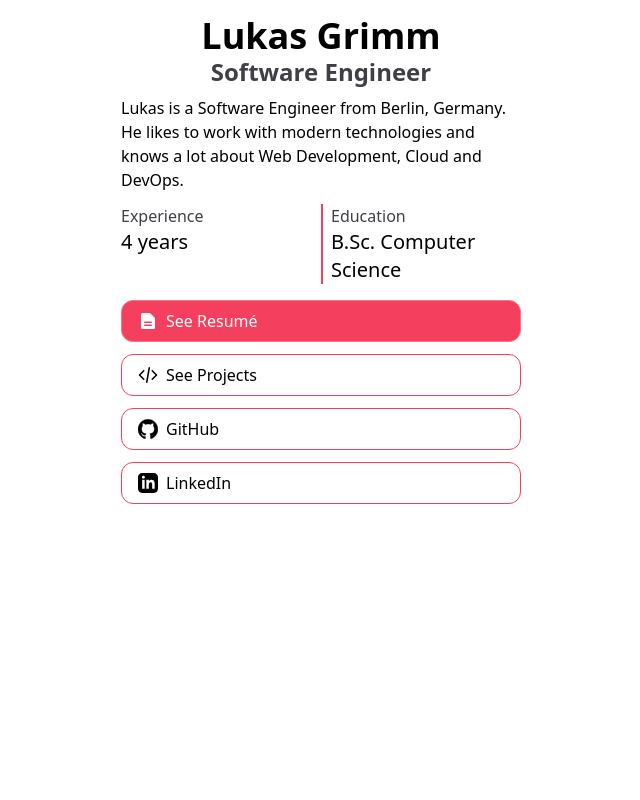
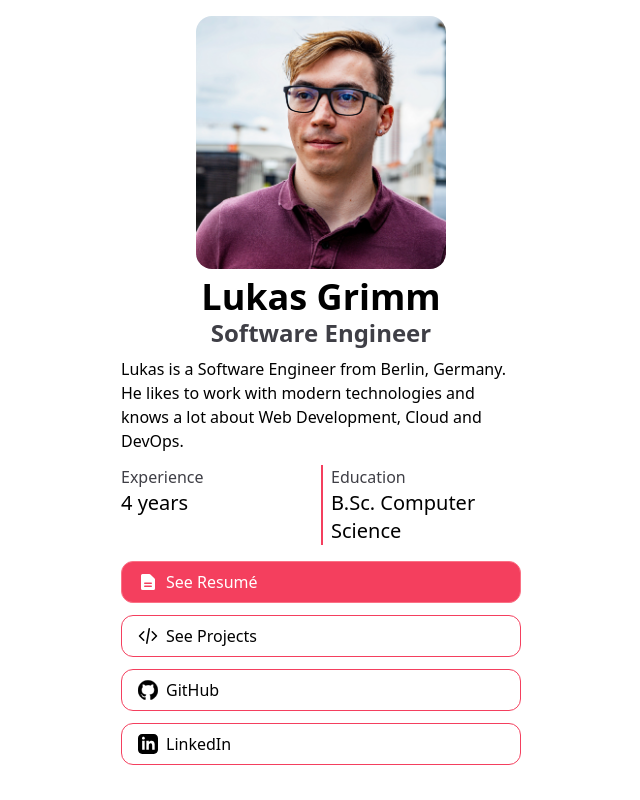
Before and after one commit to Untanky/homepage, a Next.js app: page / in a window 1280 px wide. Shown: the whole page, without its empty margins (319-959 px from the left). Built offline with nearby package versions, Linux system fonts and the light colour scheme.

Commit message:
Add image to homepage and resume

```diff
--- a/app/page.tsx
+++ b/app/page.tsx
@@ -2,11 +2,21 @@ import { CodeBracketIcon, DocumentTextIcon } from '@heroicons/react/20/solid';
 import { GitHubIcon } from '@/components/github-icon';
 import Link from 'next/link';
 import { LinkedInIcon } from '@/components/linkedin-icon';
+import Image from 'next/image';
 
 export default function Home() {
   return (
-    <main className="mx-4 sm:w-[400px] sm:mx-auto">
-      <h1 className="text-4xl font-bold text-center mt-4">
+    <main className="mx-4 sm:w-[400px] sm:mx-auto mt-4">
+      <Image
+        src="/profile.jpg"
+        alt="Profile Picture"
+        width={250}
+        height={250}
+        priority={true}
+        placeholder="empty"
+        className="mx-auto rounded-2xl"
+      />
+      <h1 className="text-4xl font-bold text-center mt-2">
         Lukas Grimm
       </h1>
       <h2 className="text-2xl font-semibold text-center text-zinc-700 dark:text-zinc-300">
--- a/app/resume/layout.tsx
+++ b/app/resume/layout.tsx
@@ -3,7 +3,7 @@ import type { ReactNode } from 'react';
 
 export default function ResumeLayout({ children }: { children: ReactNode[] }) {
   return (
-    <div className="w-[400px] m-4 mb-8 sm:mx-auto md:w-[800px] ">
+    <div className="w-[400px] px-4 mt-4 mb-8 mx-auto md:w-[800px]">
       <SmartNavigation />
       {children}
     </div>
--- a/app/resume/page.tsx
+++ b/app/resume/page.tsx
@@ -1,6 +1,7 @@
 import { loadJsonFile } from '@/lib/load-file';
 import type { Resume } from '@/models/resume';
 import { Metadata } from 'next';
+import Image from 'next/image';
 import { Biography } from './biography';
 import { EducationList } from './education-list';
 import { ExperienceList } from './experience-list';
@@ -29,13 +30,22 @@ export default async function Resume() {
 
   return (
     <main className="grid grid-cols-1 grid-rows-[auto_min-content_min-content_auto] gap-4 grid-flow-dense md:grid-cols-3">
-      <header className="mt-4 md:col-span-3">
+      <header className="relative self-center md:col-span-3 py-4 border border-rose-500 rounded-2xl mt-[140px] md:mt-0">
         <h1 className="text-4xl font-bold text-center">
           Lukas Grimm
         </h1>
         <h2 className="text-2xl font-medium text-center">
           Software Engineer
         </h2>
+        <Image
+          src="/profile.jpg"
+          alt="Profile Picture"
+          width={150}
+          height={150}
+          priority={true}
+          placeholder="empty"
+          className="absolute top-[-140px] right-[109px] md:right-[-1px] md:top-[-23px] mx-auto rounded-2xl"
+        />
       </header>
       <ResumeSection className="mt-2 md:col-span-1" title="Biography">
         <Biography biography={resume.biography} />
--- a/src/components/navigation.tsx
+++ b/src/components/navigation.tsx
@@ -1,6 +1,6 @@
 import { ChevronRightIcon } from '@heroicons/react/16/solid';
 import Link from 'next/link';
-import type { ReactNode } from 'react';
+import { Fragment, type ReactNode } from 'react';
 
 export type NavigationItem = {
   icon: ReactNode;
@@ -12,7 +12,7 @@ export const Navigation = ({ navigationItems }: { navigationItems: NavigationIte
   return (
     <nav className="flex items-center space-x-2 mb-2">
       {navigationItems.map((item, index) => (
-        <>
+        <Fragment key={item.href}>
           {index !== 0 && <ChevronRightIcon className="size-4 text-zinc-700 dark:text-zinc-300" />}
           <Link
             href={item.href}
@@ -21,7 +21,7 @@ export const Navigation = ({ navigationItems }: { navigationItems: NavigationIte
             {item.icon}
             <span>{item.label}</span>
           </Link>
-        </>
+        </Fragment>
       ))}
     </nav>
   );
```
Also changed, not shown: public/profile.jpg (added).
